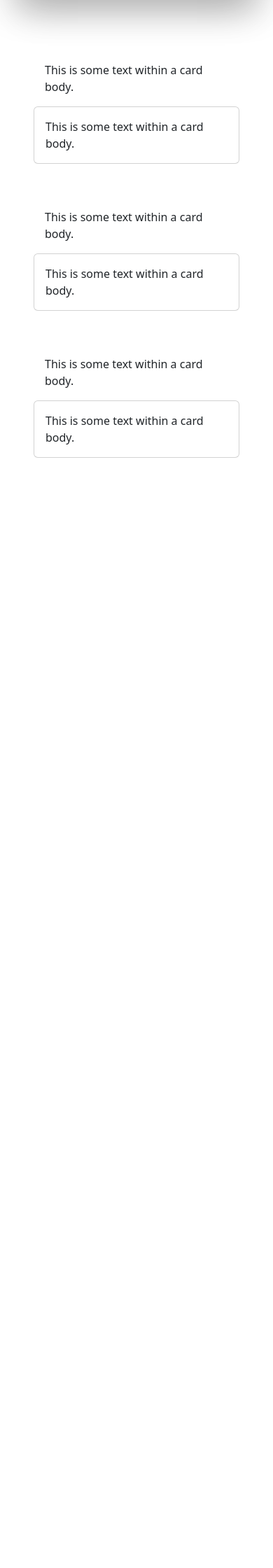
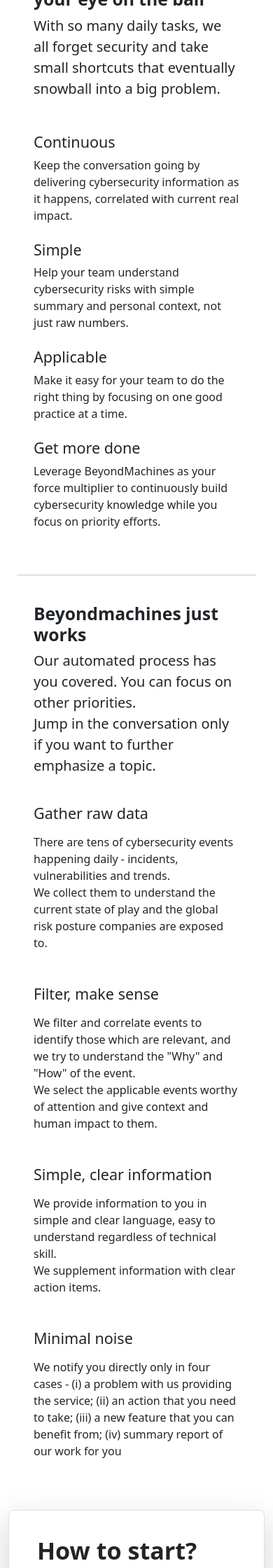
Before and after one commit to BeyondMachines/goya-core, a Django app: page / in a window 390 px wide. Shown: the part 1283-3523 px from the top of the page at 70% size. Before the commit the page ends 1937 px from the top, so only its background shows below. Run offline with Django 4.2, Linux system fonts and the light colour scheme; some libraries are stand-ins or nearby versions.

Commit message:
style: redesign of the frontend of the homepage and flatpages

```diff
--- a/goya_core/slack_app/views.py
+++ b/goya_core/slack_app/views.py
@@ -1,4 +1,4 @@
-from django.shortcuts import render
+from django.shortcuts import render, redirect
 from django.views.decorators.http import require_http_methods # To restrict access to views based on the request method
 from django.conf import settings
 from slack_sdk.oauth import AuthorizeUrlGenerator
@@ -47,7 +47,8 @@
     context = {
         'generated_url': generated_url,
     }
-    return render(request, "slack_app/slack_install.html", context)
+    # return render(request, "slack_app/slack_install.html", context)
+    return redirect(generated_url)
 
 @require_http_methods(["GET"])
 def slack_callback_view(request, *args, **kwargs):
--- a/goya_core/templates/general/base.html
+++ b/goya_core/templates/general/base.html
@@ -12,6 +12,9 @@
   -->
   <meta name="viewport" content="width=device-width, initial-scale=1.0">
   <link rel="stylesheet" href="{% static 'css/bootstrap.min.css' %}">
+  <link rel="stylesheet" href="{% static 'css/beyondmachines_css.css' %}">
+  <link rel="stylesheet" href="{% static 'bootstrap-icons/bootstrap-icons.css' %}">
+
 
   <!--
   <link rel="stylesheet" href="{% static 'css/bootstrap.min.css' %}">
@@ -46,14 +49,13 @@
     </div>
 </div>
 
-<div class="container-fluid container-lg">
     <div class="row">
         <div class="col-12">
             {% block footer %}
+                {% include 'general/footer.html' %}
             {% endblock %}
         </div>
     </div>
-</div>
 
 
 
--- /dev/null
+++ b/goya_core/templates/general/footer.html
@@ -0,0 +1,82 @@
+<!-- Footer -->
+<!-- Remove the container if you want to extend the Footer to full width. -->
+    <!-- Footer -->
+    <footer class="text-center bg-custom-primary text-lg-start text-white">
+      <!-- Grid container -->
+      <div class="container p-4">
+        <!-- Section: Links -->
+        <section class="">
+          <!--Grid row-->
+          <div class="row">
+            <!-- Grid column -->
+            <div class="col-md-4 col-lg-4 col-xl-4 mx-auto mt-3">
+              <h6 class="text-uppercase mb-4 font-weight-bold">About</h6>
+              <p>
+                <a class="text-white" href="/about-us/">About Us</a>
+              </p>
+              <p>
+                <a class="text-white" href="#">Status</a>
+              </p>
+            </div>
+            <!-- Grid column -->
+
+            <hr class="w-100 clearfix d-md-none" />
+
+            <!-- Grid column -->
+            <div class="col-md-4 col-lg-4 col-xl-4 mx-auto mt-3">
+                <h6 class="text-uppercase mb-4 font-weight-bold">Trust</h6>
+                  <p>
+                    <a class="text-white" href="/security/">Security</a>
+                  </p>
+                  <p>
+                    <a class="text-white" href="/privacy/">Privacy</a>
+                  </p>
+                  <p>
+                    <a class="text-white" href="/faq/">Frequently Asked Questions</a>
+                  </p>
+
+            </div>
+
+            <!-- Grid column -->
+            <hr class="w-100 clearfix d-md-none" />
+
+            <!-- Grid column -->
+            <div class="col-md-4 col-lg-4 col-xl-4 mx-auto mt-3">
+              <h6 class="text-uppercase mb-4 font-weight-bold">FOLLOW US</h6>
+                <a class="btn bg-twitter text-white btn-floating m-1"
+                href="https://twitter.com/beyondmachines1"
+                role="button">
+                    <i class="bi bi-twitter"></i>
+                </a>
+                <a class="btn bg-linkedin text-white btn-floating m-1"
+                href="https://www.linkedin.com/company/beyondmachines-net"
+                role="button">
+                    <i class="bi bi-linkedin"></i>
+                </a>
+            </div>
+            <!-- Grid column -->
+          </div>
+          <!--Grid row-->
+        </section>
+        <!-- Section: Links -->
+
+        <hr class="my-3">
+
+        <!-- Section: Copyright -->
+        <section class="p-3 pt-0">
+          <div class="row d-flex align-items-center">
+              <!-- Copyright -->
+              <div class="p-3">
+                © 2022 Copyright:
+                <a class="text-white" href="https://beyondmachines.net/"
+                   >BeyondMachines.net</a>
+              </div>
+              <!-- Copyright -->
+          </div>
+        </section>
+        <!-- Section: Copyright -->
+      </div>
+      <!-- Grid container -->
+    </footer>
+    <!-- Footer -->
+  <!-- End of .container -->
--- a/goya_core/templates/general/navbar.html
+++ b/goya_core/templates/general/navbar.html
@@ -1,8 +1,8 @@
 {% load static %}
 <script src="{% static 'js/bootstrap.bundle.min.js' %}"></script>
 
-<nav class="navbar navbar-expand-lg navbar-dark fixed-top bg-secondary">
-    <div class="container-fluid">
+<nav class="navbar navbar-expand-sm navbar-dark fixed-top bg-custom-primary">
+    <div class="container-fluid container-lg">
       <a class="navbar-brand p-0" href="{% url 'home' %}">
         <img src="{% static 'img/logo/bm_dark_logo.png' %}" width="40" height="40" alt="BeyondMachines">
       </a>
@@ -12,16 +12,8 @@
       <div class="collapse navbar-collapse" id="navbarCollapse">
         <ul class="navbar-nav ms-auto mb-2 mb-md-0">
           <li class="nav-item">
-            <a class="nav-link active" aria-current="page" href="#">Home</a>
-          </li>
-          <li class="nav-item">
-            <a class="nav-link" href="#">Link</a>
-          </li>
-          <li class="nav-item">
-            <a class="nav-link disabled" href="#" tabindex="-1" aria-disabled="true">Disabled</a>
-          </li>
-          <li class="nav-item">
-            <a class="btn btn-warning" href="{% url 'home' %}" tabindex="-1" aria-disabled="true">Start</a>
+            <a class="btn btn-warning ms-2 px-4" href="{% url 'slack_install' %}" tabindex="-1" aria-disabled="true"><i class="bi bi-slack"></i>
+                Start for free</a>
           </li>
         </ul>
       </div>
--- /dev/null
+++ b/goya_core/templates/home/call_to_action.html
@@ -0,0 +1,20 @@
+{% load static %}
+<div class="container">
+    <div class="row p-4 pb-0 pe-lg-0 pt-lg-5 align-items-center rounded-3 border shadow-lg">
+        <div class="col-lg-7 p-3 p-lg-5 pt-lg-3">
+          <h1 class="display-4 fw-bold lh-1">How to start?</h1>
+          <p class="lead">Start with our free general advisory and awareness program. </p>
+          <p class="lead">Click to add the BeyondMachines App to your workspace. </p>
+          <p class="lead">Leave the rest to us.</p>
+          <p class="lead"></p>
+        </div>
+        <div class="col-lg-4 p-0">
+            <div class="d-grid gap-2 d-md-flex justify-content-md-center mb-4 mb-lg-3">
+                <a class="btn btn-custom-primary btn-lg px-4 me-md-2" href="{% url 'slack_install' %}"><i class="bi bi-slack"></i>
+                  Add to Slack</a>
+            </div>
+        </div>
+    </div>
+    <div class="row p-4"></div>
+
+  </div>
--- a/goya_core/templates/home/features.html
+++ b/goya_core/templates/home/features.html
@@ -1,51 +1,50 @@
 {% load static %}
 <div class="container">
     <div class="row p-4">
-        <div class="col-lg-7">
-            <div class="card border-0">
-                <div class="card-body">
-                This is some text within a card body.
-                </div>
+        <div class="col-lg-7 col-12">
+            <div id="feature-title" class="mb-5">
+                <h2 class="fw-bold">
+                    Beyondmachines keeps your eye on the ball
+                </h2>
+                <p class="lead">
+                    With so many daily tasks, we all forget security and take small shortcuts that eventually snowball into a big problem.
+                </p>
+            </div>
+            <div id="feature-2" class="mb-4">
+                <h4>
+                    Continuous
+                </h4>
+                <p>
+                    Keep the conversation going by delivering cybersecurity information as it happens, correlated with current real impact.
+                </p>
+            </div>
+            <div id="feature-3" class="mb-4">
+                <h4>
+                    Simple
+                </h4>
+                <p>
+                    Help your team understand cybersecurity risks with simple summary and personal context, not just raw numbers.
+                </p>
+            </div>
+            <div id="feature-4" class="mb-4">
+                <h4>
+                    Applicable
+                </h4>
+                <p>
+                    Make it easy for your team to do the right thing by focusing on one good practice at a time.
+                </p>
+            </div>
+            <div id="feature-5" class="mb-4">
+                <h4>
+                    Get more done
+                </h4>
+                <p>
+                    Leverage BeyondMachines as your force multiplier to continuously build cybersecurity knowledge while you focus on priority efforts.
+                </p>
             </div>
         </div>
-        <div class="col-lg-5">
-            <div class="card">
-                <div class="card-body">
-                This is some text within a card body.
-                </div>
-            </div>
-        </div>
-    </div>
-    <div class="row p-4">
-        <div class="col-lg-5">
-            <div class="card border-0">
-                <div class="card-body">
-                This is some text within a card body.
-                </div>
-            </div>
-        </div>
-        <div class="col-lg-7">
-            <div class="card">
-                <div class="card-body">
-                This is some text within a card body.
-                </div>
-            </div>
-        </div>
-    </div>
-    <div class="row p-4">
-        <div class="col-lg-7">
-            <div class="card border-0">
-                <div class="card-body">
-                This is some text within a card body.
-                </div>
-            </div>
-        </div>
-        <div class="col-lg-5">
-            <div class="card">
-                <div class="card-body">
-                This is some text within a card body.
-                </div>
-            </div>
+        <div class="col-lg-5 d-none d-lg-block align-self-center">
+                <img src="{% static 'img/content/focus.png' %}" class="img-fluid rounded-start d-none d-lg-block p-5" alt="Keep your eye on the ball">
         </div>
     </div>
 </div>
--- a/goya_core/templates/home/hero.html
+++ b/goya_core/templates/home/hero.html
@@ -3,15 +3,24 @@
         <div class="container my-5">
             <div class="row p-4 pb-0 pe-lg-0 pt-lg-5 align-items-center rounded-3 border shadow-lg">
               <div class="col-lg-7 p-3 p-lg-5 pt-lg-3">
-                <h1 class="display-4 fw-bold lh-1">Border hero with cropped image and shadows</h1>
-                <p class="lead">Quickly design and customize responsive mobile-first sites with Bootstrap, the world’s most popular front-end open source toolkit, featuring Sass variables and mixins, responsive grid system, extensive prebuilt components, and powerful JavaScript plugins.</p>
+                <h1 class="display-4 fw-bold lh-1">Cybersecurity knowledge at a human pace</h1>
+                <p class="lead">Build your team cybersecurity awareness and practices - right in Slack.</p>
+                <p class="lead">Deliver cybersecurity knowledge with curated, brief and frequent content that is relevant and applicable to your team.</p>
+                <p class="lead">Avoid the pitfalls of "no time", "too technical", "just a tickbox" and "can't happen to me".</p>
                 <div class="d-grid gap-2 d-md-flex justify-content-md-start mb-4 mb-lg-3">
-                  <button type="button" class="btn btn-primary btn-lg px-4 me-md-2 fw-bold">Primary</button>
-                  <button type="button" class="btn btn-outline-secondary btn-lg px-4">Default</button>
+                  <a class="btn btn-custom-primary btn-lg px-4 me-md-2" href="{% url 'slack_install' %}"><i class="bi bi-slack"></i>
+                    Add to Slack</a>
+                  <a class="btn btn-outline-secondary btn-lg px-4" href="#features"><span class="bi-alarm"></span>
+                    Learn more</a>
+                </div>
+                <div class="d-grid gap-3 d-md-flex justify-content-md-start mb-4 mb-lg-3 fw-lighter">
+                  <span class="bi bi-cloud">  Hosted in Germany</span>
+                  <span class="bi bi-magic">  Works immediately</span>
+                  <span class="bi bi-coin">  No credit card required</span>
                 </div>
               </div>
-              <div class="col-lg-4 offset-lg-1 p-0 overflow-hidden shadow-lg">
-                  <img class="rounded-lg-3" src="{% static 'img/content/bootstrap-docs.png' %}" alt="" width="720">
+              <div class="col-lg-4 p-0">
+                  <img class="img-fluid" src="{% static 'img/content/hero_image.png' %}" alt="">
               </div>
             </div>
          </div>
--- a/goya_core/templates/home/home.html
+++ b/goya_core/templates/home/home.html
@@ -10,12 +10,27 @@
 {% endblock %}
 
 {% block main %}
-<div class="row">
+<div id="features" class="row bm-offset">
     <div class="col-12">
         {% block features %}
             {% include 'home/features.html' %}
         {% endblock %}
     </div>
 </div>
+<div class="row">
+    <div class="col-12">
+        {% block how_it_works %}
+            {% include 'home/how_it_works.html' %}
+        {% endblock %}
+    </div>
+</div>
+<div class="row">
+    <div class="col-12">
+        {% block call_to_action %}
+            {% include 'home/call_to_action.html' %}
+        {% endblock %}
+    </div>
+</div>
+
 
 {% endblock %}
--- /dev/null
+++ b/goya_core/templates/home/how_it_works.html
@@ -0,0 +1,70 @@
+{% load static %}
+<div class="container">
+    <hr>
+    <div class="row p-4">
+        <div id="how-works-title" class="mb-4">
+            <h2 class="fw-bold">
+                Beyondmachines just works
+            </h2>
+            <p class="lead">
+                Our automated process has you covered. You can focus on other priorities.
+                <br>
+                Jump in the conversation only if you want to further emphasize a topic.
+            </p>
+        </div>
+        <div class="col-lg-3">
+            <div class="card border-0 mb-5">
+                    <div class="card-title">
+                        <h4>
+                            <i class="bi bi-boxes d-lg-none"></i>
+                             Gather raw data
+                        </h4>
+                    </div>
+                    <img src="{% static 'img/content/collect_information.png' %}" class="img-fluid rounded-start d-none d-lg-block" alt="...">
+                    There are tens of cybersecurity events happening daily - incidents, vulnerabilities and trends.
+                    <br>
+                    We collect them to understand the current state of play and the global risk posture companies are exposed to.
+                </div>
+        </div>
+        <div class="col-lg-3">
+            <div class="card border-0 mb-5">
+                <div class="card-title">
+                    <h4>
+                        <i class="bi bi-funnel d-lg-none"></i>
+                         Filter, make sense
+                    </h4>
+                </div>
+                <img src="{% static 'img/content/filter_information.png' %}" class="img-fluid rounded-start d-none d-lg-block" alt="...">
+                We filter and correlate events to identify those which are relevant, and we try to understand the "Why" and "How" of the event.
+                <br>
+                We select the applicable events worthy of attention and give context and human impact to them.
+            </div>
+        </div>
+        <div class="col-lg-3">
+            <div class="card border-0 mb-5">
+                <div class="card-title">
+                    <h4>
+                        <i class="bi bi-chat-right-text d-lg-none"></i>
+                        Simple, clear information
+                    </h4>
+                </div>
+                <img src="{% static 'img/content/summarize_information.png' %}" class="img-fluid rounded-start d-none d-lg-block" alt="...">
+                We provide information to you in simple and clear language, easy to understand regardless of technical skill.
+                <br>
+                We supplement information with clear action items.
+            </div>
+        </div>
+        <div class="col-lg-3">
+            <div class="card border-0 mb-5">
+                <div class="card-title">
+                    <h4>
+                        <i class="bi bi-info-square d-lg-none"></i>
+                         Minimal noise
+                    </h4>
+                </div>
+                <img src="{% static 'img/content/notification.png' %}" class="img-fluid rounded-start d-none d-lg-block" alt="...">
+                We notify you directly only in four cases - (i) a problem with us providing the service; (ii) an action that you need to take; (iii) a new feature that you can benefit from; (iv) summary report of our work for you
+            </div>
+        </div>
+    </div>
+</div>
```
Also changed, not shown: INSTALLATION.md (+6 -0 lines), goya_core/templates/flatpages/default.html (+13 -22 lines).
